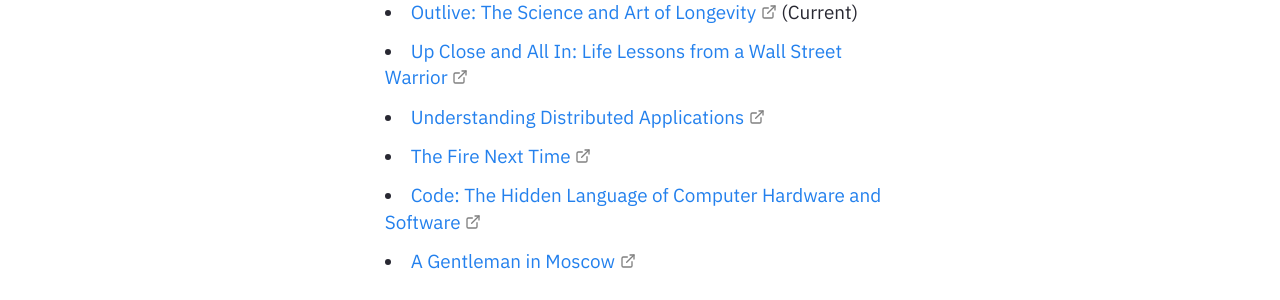
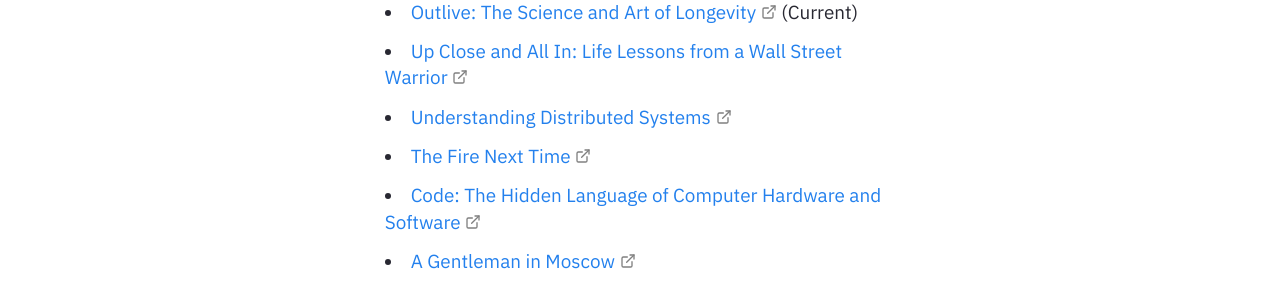
Before and after one commit to dougmellon/dougmellon.github.io, a Jekyll site: the page built from _posts/2023-07-24-readings.md, in a window 1280 px wide. Shown: the part 305-605 px from the top of the page. Built offline with Jekyll 4.4.1, drawn with Linux system fonts in a browser that asks for light colours.

Commit message:
Added readings

```diff
--- a/_posts/2023-07-24-readings.md
+++ b/_posts/2023-07-24-readings.md
@@ -6,7 +6,7 @@ format: list
 ## 2023
 - [Outlive: The Science and Art of Longevity](https://peterattiamd.com/outlive/) (Current)
 - [Up Close and All In: Life Lessons from a Wall Street Warrior](https://www.simonandschuster.com/books/Up-Close-and-All-In/John-Mack/9781982174279)
-- [Understanding Distributed Applications](https://understandingdistributed.systems)
+- [Understanding Distributed Systems](https://understandingdistributed.systems)
 - [The Fire Next Time](https://en.wikipedia.org/wiki/The_Fire_Next_Time)
 - [Code: The Hidden Language of Computer Hardware and Software](https://www.charlespetzold.com/code/)
 - [A Gentleman in Moscow](https://www.amortowles.com/a-gentleman-in-moscow-about-the-book/)
```
